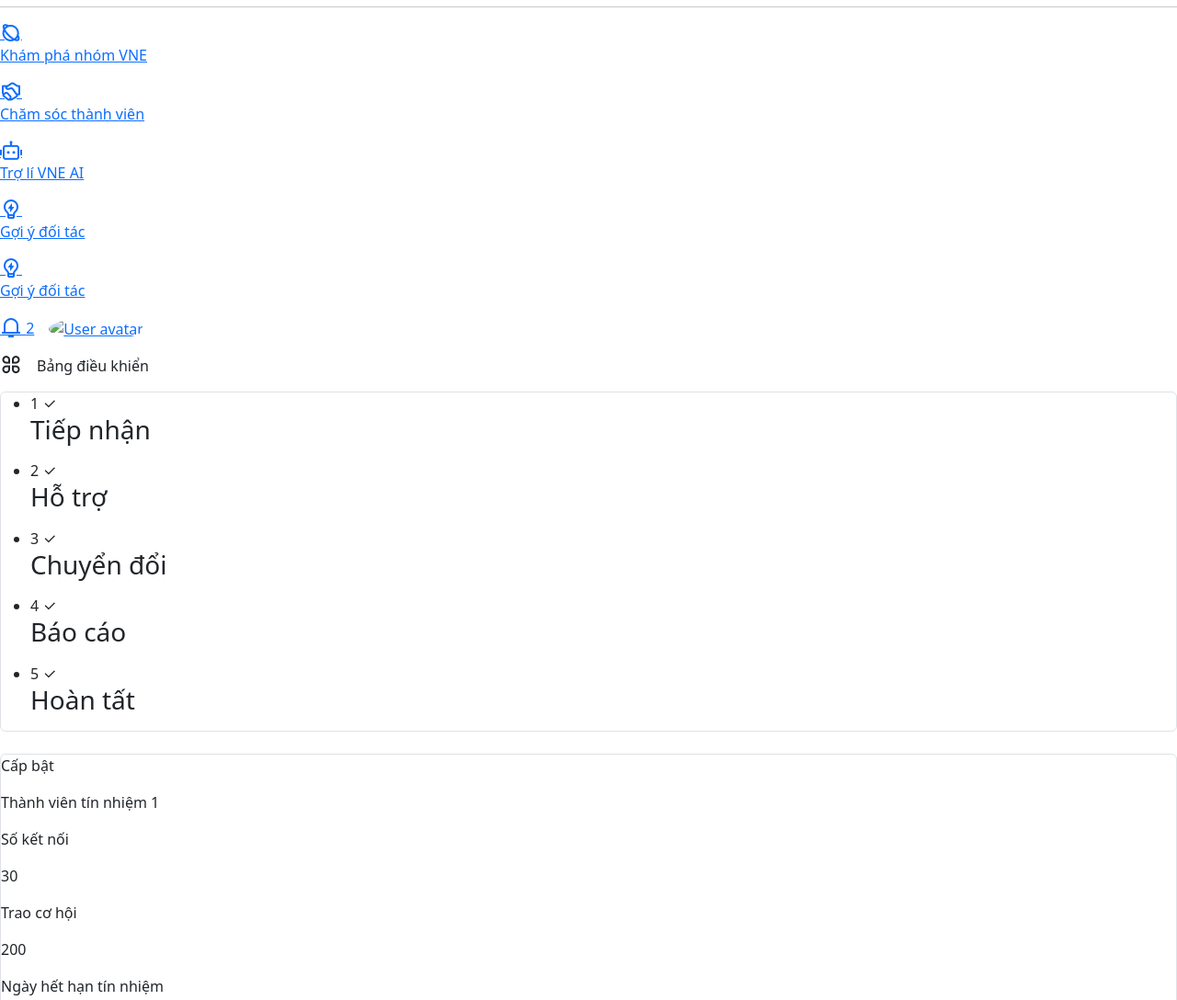
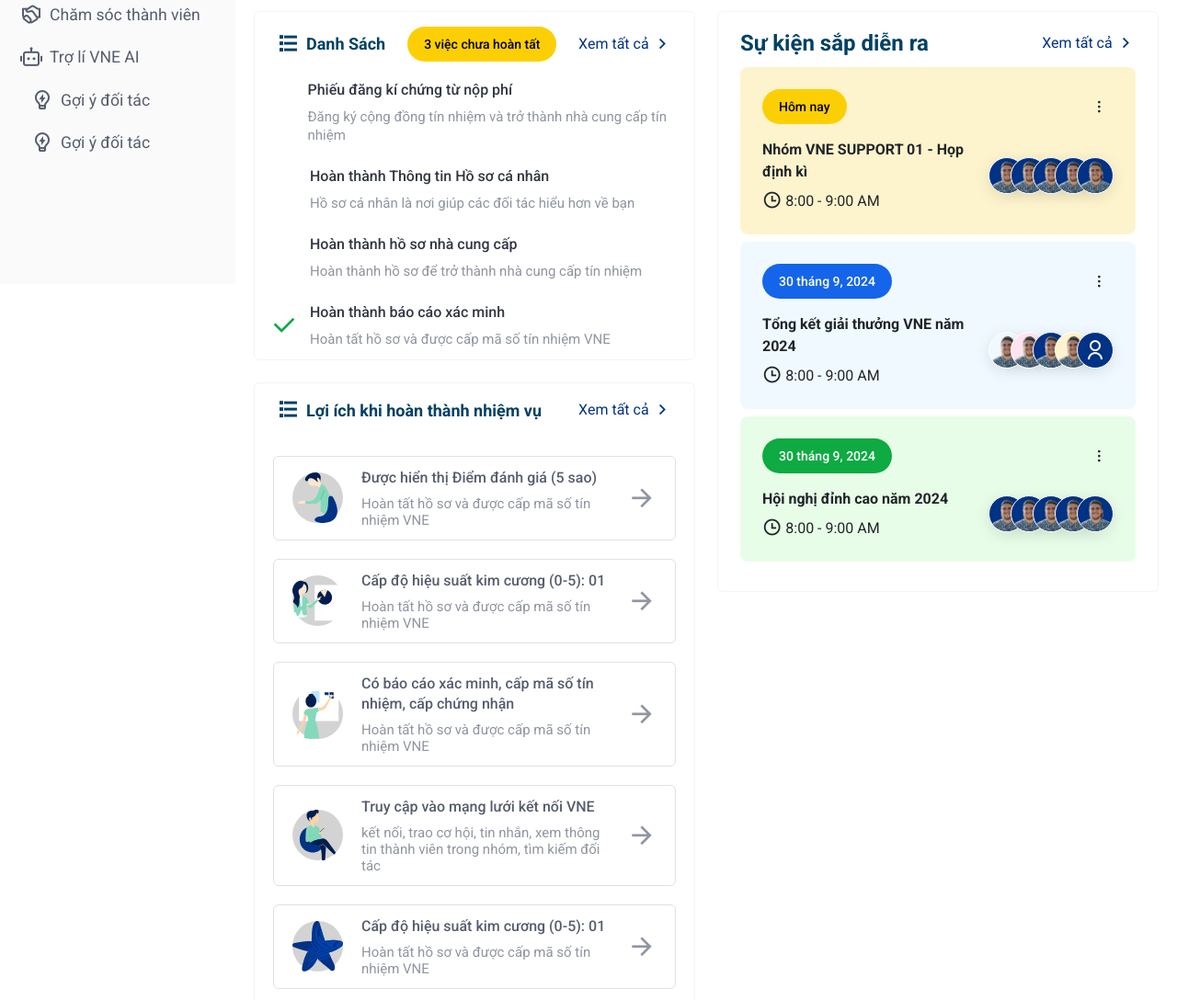
Before and after one commit to hpdev1912/admin-dashboard, a plain HTML site: page index.html in a window 1280 px wide. Shown: the part 491-1579 px from the top of the page at 92% size. Drawn offline with nearby package versions, Linux system fonts and the light colour scheme; the site is published under a folder, as on GitHub Pages, so addresses that start at the root find nothing.

Commit message:
change path

```diff
--- a/index.html
+++ b/index.html
@@ -23,14 +23,14 @@
       rel="stylesheet"
     />
 
-    <link rel="stylesheet" href="/assets/css/style.css" />
+    <link rel="stylesheet" href="assets/css/style.css" />
   </head>
   <body>
     <div class="wrapper">
       <!-- Sidebar start -->
       <aside class="sidebar">
         <div class="app-logo">
-          <img src="/assets/image/logo.png" alt="Website logo" />
+          <img src="assets/image/logo.png" alt="Website logo" />
         </div>
         <div class="sidebar-wrapper">
           <div class="sidebar-item active">
@@ -145,7 +145,7 @@
                   <div class="header-avt">
                     <img
                       class="avatar-image rounded-circle"
-                      src="/assets/image/B1.jpg"
+                      src="assets/image/B1.jpg"
                       alt="User avatar"
                     />
                   </div>
@@ -346,7 +346,7 @@
                   <div class="misssion-list">
                     <div class="mission-item">
                       <div class="mission-item-image">
-                        <img src="/assets/image/svg/rating.svg" alt="" />
+                        <img src="assets/image/svg/rating.svg" alt="" />
                       </div>
                       <div class="mission-item-description">
                         <p>Được hiển thị Điểm đánh giá (5 sao)</p>
@@ -360,7 +360,7 @@
                     <div class="mission-item">
                       <div class="mission-item-image">
                         <img
-                          src="/assets/image/svg/diamon-performance.svg"
+                          src="assets/image/svg/diamon-performance.svg"
                           alt=""
                         />
                       </div>
@@ -375,7 +375,7 @@
                     </div>
                     <div class="mission-item">
                       <div class="mission-item-image">
-                        <img src="/assets/image/svg/report.svg" alt="" />
+                        <img src="assets/image/svg/report.svg" alt="" />
                       </div>
                       <div class="mission-item-description">
                         <p>
@@ -391,7 +391,7 @@
                     </div>
                     <div class="mission-item">
                       <div class="mission-item-image">
-                        <img src="/assets/image/svg/access-vne.svg" alt="" />
+                        <img src="assets/image/svg/access-vne.svg" alt="" />
                       </div>
                       <div class="mission-item-description">
                         <p>Truy cập vào mạng lưới kết nối VNE</p>
@@ -408,7 +408,7 @@
 
                     <div class="mission-item">
                       <div class="mission-item-image">
-                        <img src="/assets/image/svg/diamon-level.svg" alt="" />
+                        <img src="assets/image/svg/diamon-level.svg" alt="" />
                       </div>
                       <div class="mission-item-description">
                         <p>Cấp độ hiệu suất kim cương (0-5): 01</p>
@@ -628,23 +628,23 @@
                       <div class="avatar-group">
                         <div class="avatar">
                           <span class="avatar-name">Someone 1</span>
-                          <img src="/assets/image/B1.jpg" alt="" />
+                          <img src="assets/image/B1.jpg" alt="" />
                         </div>
                         <div class="avatar">
                           <span class="avatar-name">Someone 2</span>
-                          <img src="/assets/image/B1.jpg" alt="" />
+                          <img src="assets/image/B1.jpg" alt="" />
                         </div>
                         <div class="avatar">
                           <span class="avatar-name">Someone 3</span>
-                          <img src="/assets/image/B1.jpg" alt="" />
+                          <img src="assets/image/B1.jpg" alt="" />
                         </div>
                         <div class="avatar">
                           <span class="avatar-name">Someone 4</span>
-                          <img src="/assets/image/B1.jpg" alt="" />
+                          <img src="assets/image/B1.jpg" alt="" />
                         </div>
                         <div class="avatar">
                           <span class="avatar-name">Someone 5</span>
-                          <img src="/assets/image/B1.jpg" alt="" />
+                          <img src="assets/image/B1.jpg" alt="" />
                         </div>
                       </div>
                     </div>
@@ -670,19 +670,19 @@
                       <div class="avatar-group">
                         <div class="avatar background-blue">
                           <span class="avatar-name">Someone 1</span>
-                          <img src="/assets/image/B1.jpg" alt="" />
+                          <img src="assets/image/B1.jpg" alt="" />
                         </div>
                         <div class="avatar background-pink">
                           <span class="avatar-name">Someone 2</span>
-                          <img src="/assets/image/B1.jpg" alt="" />
+                          <img src="assets/image/B1.jpg" alt="" />
                         </div>
                         <div class="avatar">
                           <span class="avatar-name">Someone 3</span>
-                          <img src="/assets/image/B1.jpg" alt="" />
+                          <img src="assets/image/B1.jpg" alt="" />
                         </div>
                         <div class="avatar background-yellow">
                           <span class="avatar-name">Someone 4</span>
-                          <img src="/assets/image/B1.jpg" alt="" />
+                          <img src="assets/image/B1.jpg" alt="" />
                         </div>
                         <div class="avatar">
                           <span class="avatar-name">Someone 5</span>
@@ -714,23 +714,23 @@
                       <div class="avatar-group">
                         <div class="avatar">
                           <span class="avatar-name">Someone 1</span>
-                          <img src="/assets/image/B1.jpg" alt="" />
+                          <img src="assets/image/B1.jpg" alt="" />
                         </div>
                         <div class="avatar">
                           <span class="avatar-name">Someone 2</span>
-                          <img src="/assets/image/B1.jpg" alt="" />
+                          <img src="assets/image/B1.jpg" alt="" />
                         </div>
                         <div class="avatar">
                           <span class="avatar-name">Someone 3</span>
-                          <img src="/assets/image/B1.jpg" alt="" />
+                          <img src="assets/image/B1.jpg" alt="" />
                         </div>
                         <div class="avatar">
                           <span class="avatar-name">Someone 4</span>
-                          <img src="/assets/image/B1.jpg" alt="" />
+                          <img src="assets/image/B1.jpg" alt="" />
                         </div>
                         <div class="avatar">
                           <span class="avatar-name">Someone 5</span>
-                          <img src="/assets/image/B1.jpg" alt="" />
+                          <img src="assets/image/B1.jpg" alt="" />
                         </div>
                       </div>
                     </div>
@@ -747,7 +747,7 @@
     </div>
 
     <!--  -->
-    <script src="/assets/js/script.js"></script>
+    <script src="assets/js/script.js"></script>
     <script
       src="https://cdn.jsdelivr.net/npm/bootstrap@5.3.3/dist/js/bootstrap.bundle.min.js"
       integrity="sha384-YvpcrYf0tY3lHB60NNkmXc5s9fDVZLESaAA55NDzOxhy9GkcIdslK1eN7N6jIeHz"
```
Also changed, not shown: mission-detail.html (+9 -9 lines).
